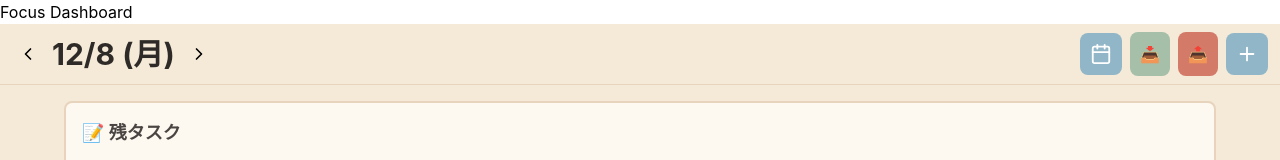
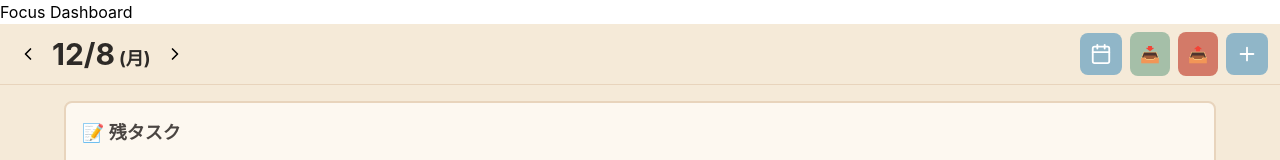
Before and after one commit to aigamopumpkin6653-crypto/focus-dashboard, a React (Create React App) app: page / in a window 1280 px wide. Shown: the top 160 px of the page. Built offline with nearby package versions, Linux system fonts and the light colour scheme.

Commit message:
曜日サイズの変更

```diff
--- a/src/FocusDashboard.js
+++ b/src/FocusDashboard.js
@@ -288,13 +288,18 @@ const StickyNoteTodo = () => {
               <button onClick={() => changeDate(-1)} className="p-1.5 rounded transition-all hover:bg-gray-200">
                 <ChevronLeft size={20} />
               </button>
-              <button
+<button
   onClick={() => setShowDailyNoteModal(true)}
-  className="text-xl md:text-3xl font-bold cursor-pointer hover:opacity-70 transition-all"
+  className="font-bold cursor-pointer hover:opacity-70 transition-all flex items-baseline gap-1"
   style={{ color: '#2D2A27' }}
   title="カレンダーと日記を開く"
 >
-  {selectedDate.getMonth() + 1}/{selectedDate.getDate()} ({['日', '月', '火', '水', '木', '金', '土'][selectedDate.getDay()]})
+  <span className="text-xl md:text-3xl">
+    {selectedDate.getMonth() + 1}/{selectedDate.getDate()}
+  </span>
+  <span className="text-sm md:text-lg">
+    ({['日', '月', '火', '水', '木', '金', '土'][selectedDate.getDay()]})
+  </span>
 </button>
               <button onClick={() => changeDate(1)} className="p-1.5 rounded transition-all hover:bg-gray-200">
                 <ChevronRight size={20} />
```
